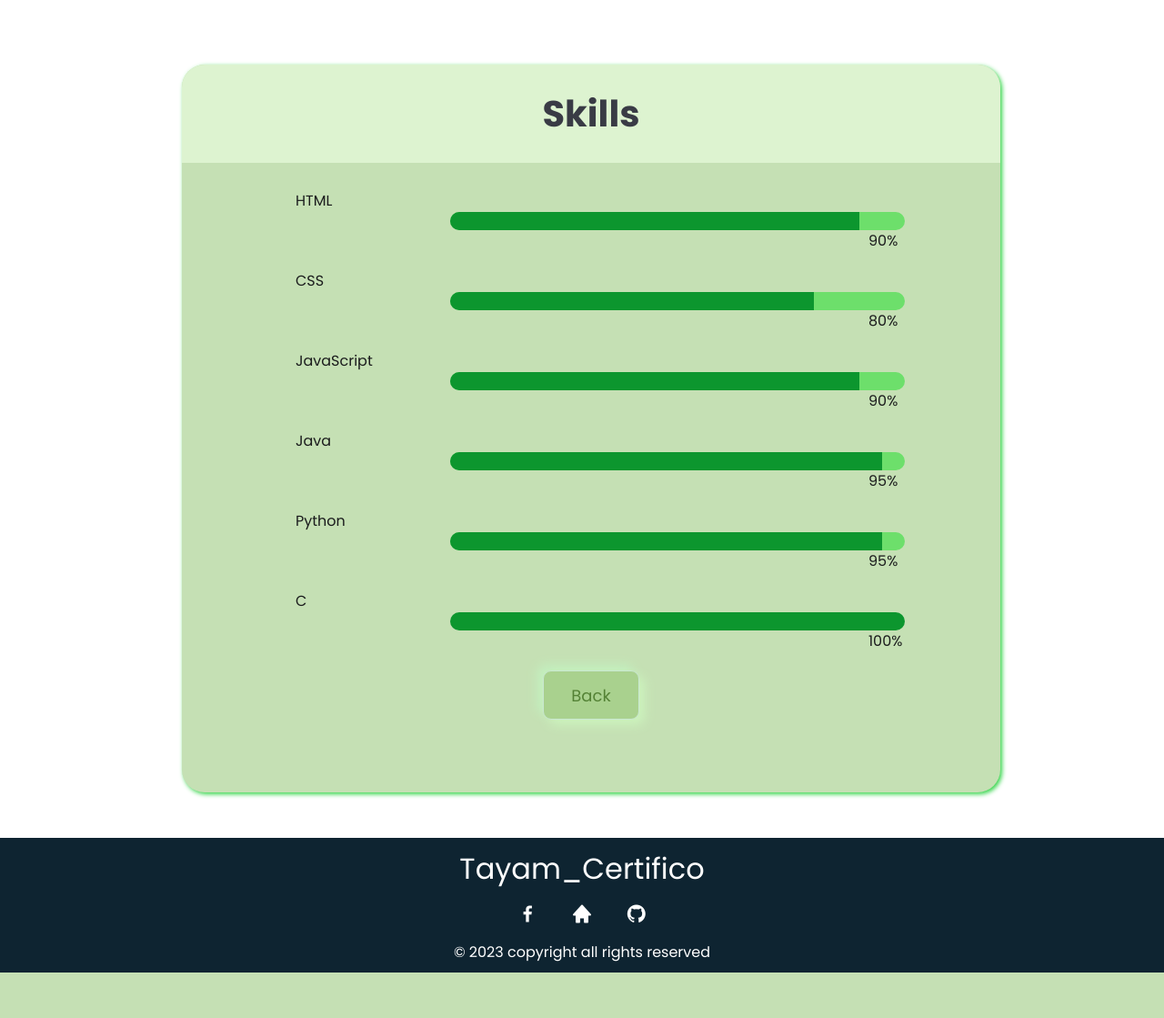
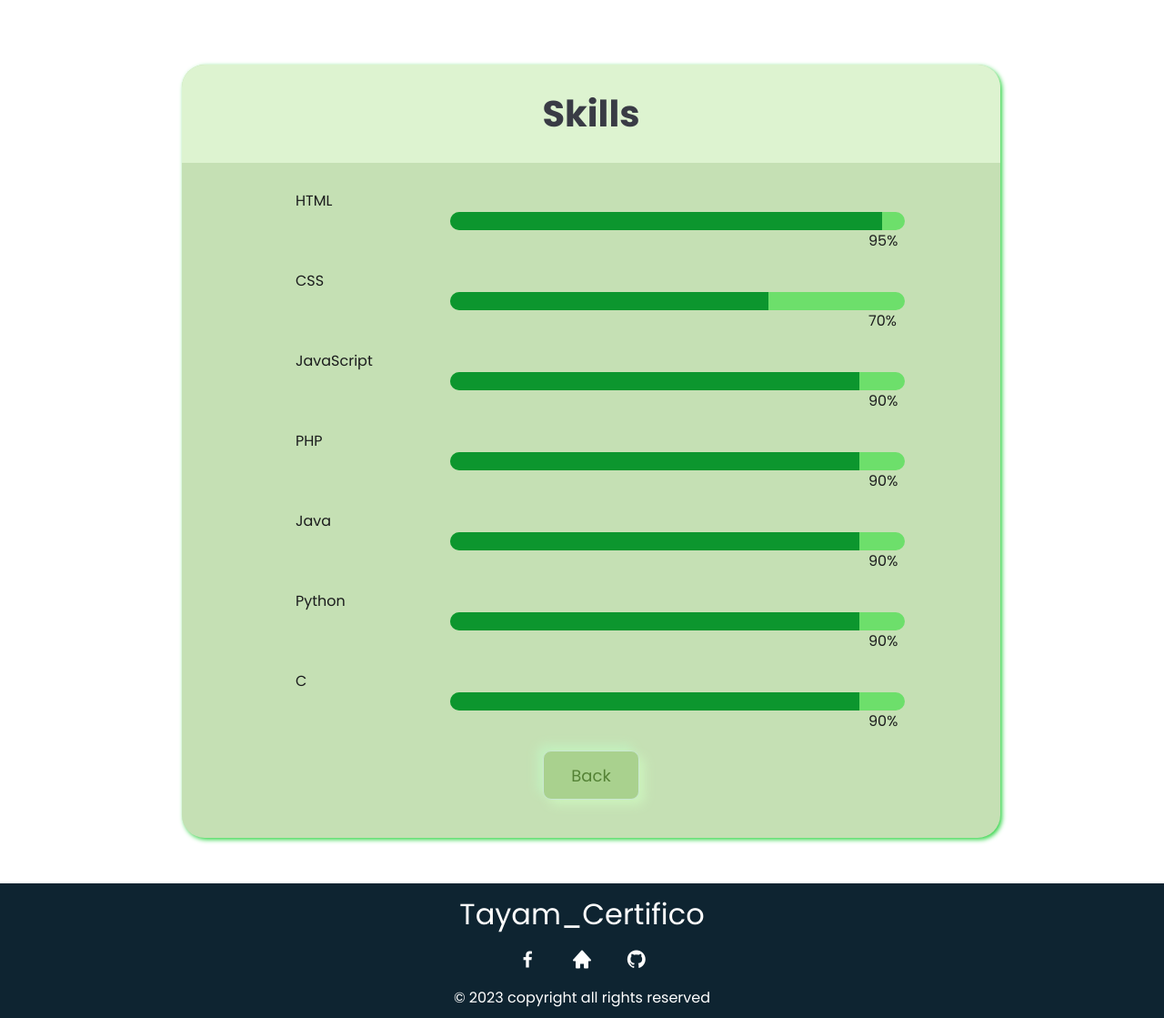
Before and after one commit to thirdxx/Tayam_Certifico, a PHP site: page /Tayam_Certifico/about-jeddy in a window 1280 px wide. Shown: the part 859-1978 px from the top of the page at 91% size. Before the commit the page ends 1928 px from the top, so only its background shows below. Run offline with PHP 8.4, Linux system fonts and the light colour scheme; a user stored in the database is signed in.

Commit message:
change flow

```diff
--- a/resources/css/aboutp3.css
+++ b/resources/css/aboutp3.css
@@ -184,7 +184,7 @@ a {
   /* display: flex;
   justify-content: center; */
   background-color: #c5e0b4;
-  height: 800px;
+  height: 850px;
   width: 900px;
   border-radius: 25px;
   margin-bottom: 50px;
--- a/views/aboutp3.php
+++ b/views/aboutp3.php
@@ -2,10 +2,7 @@
 session_start();
 $css = "aboutp3.css";
 require "partials/header.php";
-
-if (isset($_SESSION['id']) && isset($_SESSION['user_name'])) {
 ?>
-
 <!-- HEADER -->
 <header class="l-header">
   <?php require "partials/nav.php"; ?>
@@ -70,16 +67,16 @@ if (isset($_SESSION['id']) && isset($_SESSION['user_name'])) {
       <div class="skill">
         <div class="skill-name">HTML</div>
         <div class="skill-level">
-            <div class="skill-percent" style="width: 90%"></div>
+          <div class="skill-percent" style="width: 95%"></div>
         </div>
-          <div class="skill-percent-number">90%</div>
+        <div class="skill-percent-number">95%</div>
       </div>
       <div class="skill">
         <div class="skill-name">CSS</div>
         <div class="skill-level">
-            <div class="skill-percent" style="width: 80%"></div>
+          <div class="skill-percent" style="width: 70%"></div>
         </div>
-          <div class="skill-percent-number">80%</div>
+        <div class="skill-percent-number">70%</div>
       </div>
       <div class="skill">
         <div class="skill-name">JavaScript</div>
@@ -89,25 +86,32 @@ if (isset($_SESSION['id']) && isset($_SESSION['user_name'])) {
         <div class="skill-percent-number">90%</div>
       </div>
       <div class="skill">
+        <div class="skill-name">PHP</div>
+        <div class="skill-level">
+          <div class="skill-percent" style="width: 90%"></div>
+        </div>
+        <div class="skill-percent-number">90%</div>
+      </div>
+      <div class="skill">
         <div class="skill-name">Java</div>
         <div class="skill-level">
-            <div class="skill-percent" style="width: 95%"></div>
+          <div class="skill-percent" style="width: 90%"></div>
         </div>
-          <div class="skill-percent-number">95%</div>
+        <div class="skill-percent-number">90%</div>
       </div>
       <div class="skill">
         <div class="skill-name">Python</div>
         <div class="skill-level">
-            <div class="skill-percent" style="width: 95%"></div>
+          <div class="skill-percent" style="width: 90%"></div>
         </div>
-          <div class="skill-percent-number">95%</div>
+        <div class="skill-percent-number">90%</div>
       </div>
       <div class="skill">
         <div class="skill-name">C</div>
         <div class="skill-level">
-            <div class="skill-percent" style="width: 100%"></div>
+          <div class="skill-percent" style="width: 90%"></div>
         </div>
-          <div class="skill-percent-number">100%</div>
+        <div class="skill-percent-number">90%</div>
       </div>
       </button>
       <div id="buttons">
@@ -119,9 +123,3 @@ if (isset($_SESSION['id']) && isset($_SESSION['user_name'])) {
 </main>
 
 <?php require "partials/footer.php"; ?>
-
-<?php
-} else {
-  header("Location: ./login");
-  exit();
-}
--- a/views/login.php
+++ b/views/login.php
@@ -12,7 +12,7 @@ require "partials/header.php";
     <i class="fas fa-user"></i>
   </div>
   <p class="log" align="center">Login</p>
-  <p class="mt-5 text-center ">New Here? <a href="./signup" class="text-decoration-none">Create an account</a>.</p>
+  <p class="mt-5 text-center ">New here? <a href="./signup" class="text-decoration-none">Create an account</a>.</p>
   <form class="form" action="./login_script.php" method="post">
     <?php
     $query = parse_url($_SERVER['REQUEST_URI'], PHP_URL_QUERY);
--- a/views/partials/logout.php
+++ b/views/partials/logout.php
@@ -4,4 +4,4 @@ session_start();
 session_unset();
 session_destroy();
 
-header("Location: ./login");
+header("Location: ./");
--- a/views/partials/nav.php
+++ b/views/partials/nav.php
@@ -45,6 +45,9 @@
         transform: translateX(-100%);
     }
 </style>
+<?php
+if (isset($_SESSION['id']) && isset($_SESSION['user_name'])) {
+?>
     <nav class="nav bd-grid">
         <div>
             <a href="./" class="nav__logo text-decoration-none">DJ Portfolio</a>
@@ -81,8 +84,44 @@
                 <li><a href="./services">Services</a></li>
                 <li><a href="./works">Works</a></li>
                 <li><a href="./contact">Contact</a></li>
+                <li class="fa fa-sign-out" onclick="location.href='logout.php'"></li>
             </ul>
         </div>
     </nav>
 
     <script src="./resources/js/script.js"></script>
+<?php
+} else {
+?>
+    <nav class="nav bd-grid">
+        <div>
+            <a href="./" class="nav__logo text-decoration-none">DJ Portfolio</a>
+        </div>
+
+        <div class="nav__menu" id="nav-menu">
+            <ul class="nav__list">
+                <li class="nav__item">
+                    <a href="./" class="nav__link text-decoration-none ">Home</a>
+                </li>
+                <li class="nav__item">
+                    <a href="./about" class="nav__link text-decoration-none">About</a>
+                </li>
+                <i class="nav__item">
+                    <a href="./login" class="nav__link text-decoration-none">Sign in</a>
+                </i>
+            </ul>
+        </div>
+
+        <div class="nav__toggle" id="nav-toggle">
+            <i class="bx bx-menu"></i>
+            <ul class="dropdown-menu">
+                <li><a href="./">Home</a></li>
+                <li><a href="./about">About</a></li>
+                <li><a href="./login">Sign in</a></li>
+            </ul>
+        </div>
+    </nav>
+
+    <script src="./resources/js/script.js"></script>
+<?php
+}
```
Also changed, not shown: views/about.php (+0 -7 lines), views/aboutp2.php (+0 -9 lines), views/home.php (+0 -9 lines). Lines whose indentation alone changed are shown as unchanged.
